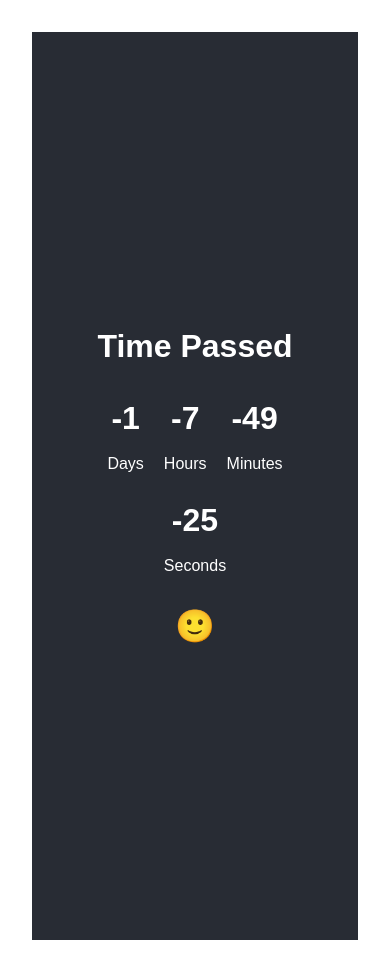
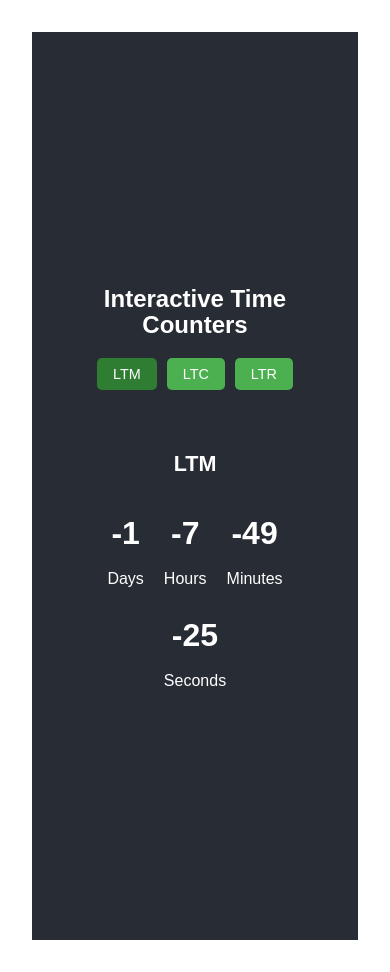
Before and after one commit to Shahryartariq/Date_Passed, a Vue app: page / in a window 390 px wide. Built offline with nearby package versions, Linux system fonts and the light colour scheme.

Commit message:
Added Three Times and New layout

```diff
--- a/src/App.vue
+++ b/src/App.vue
@@ -1,58 +1,47 @@
 <template>
-  <div id="app" class="time-passed">
-    <h1>Time Passed</h1>
-    <div class="time-counter">
-      <!-- <p>Since {{ startDate.toLocaleString() }},</p> -->
-      <div class="time-unit">
-        <span>{{ days }}</span>
-        <label>Days</label>
-      </div>
-      <div class="time-unit">
-        <span>{{ hours }}</span>
-        <label>Hours</label>
-      </div>
-      <div class="time-unit">
-        <span>{{ minutes }}</span>
-        <label>Minutes</label>
-      </div>
-      <div class="time-unit">
-        <span>{{ seconds }}</span>
-        <label>Seconds</label>
-      </div>
+  <div id="app">
+    <h1>Interactive Time Counters</h1>
 
+    <!-- Tabs for Switching Between Time Counters -->
+    <div class="tabs">
+      <button
+        v-for="(tab, index) in tabs"
+        :key="index"
+        :class="{ active: activeTab === index }"
+        @click="activeTab = index"
+      >
+        {{ tab }}
+      </button>
     </div>
-    <h1>🙂</h1>
+
+    <!-- Display the Active Time Counter -->
+    <div v-if="activeTab === 0" class="tab-content">
+      <h2>LTM</h2>
+      <TimeCounter :startDate="new Date('2024-09-21T20:56:00')" />
+    </div>
+    <div v-if="activeTab === 1" class="tab-content">
+      <h2>LTC</h2>
+      <TimeCounter :startDate="new Date('2024-09-22T15:00:00')" />
+    </div>
+    <div v-if="activeTab === 2" class="tab-content">
+      <h2>LTR</h2>
+      <TimeCounter :startDate="new Date('2024-09-23T10:00:00')" />
+    </div>
   </div>
 </template>
 
 <script>
+import TimeCounter from './components/TimeCounter.vue';
+
 export default {
+  components: {
+    TimeCounter,
+  },
   data() {
     return {
-      startDate: new Date('2024-09-21T20:56:00'), // Replace with your desired start date
-      days: 0,
-      hours: 0,
-      minutes: 0,
-      seconds: 0,
-      interval: null,
+      activeTab: 0,  // Keeps track of the active tab
+      tabs: ['LTM', 'LTC', 'LTR']  // Tab titles
     };
-  },
-  mounted() {
-    this.calculateTimePassed();
-    this.interval = setInterval(this.calculateTimePassed, 1000);
-  },
-  beforeUnmount() {
-    clearInterval(this.interval);
-  },
-  methods: {
-    calculateTimePassed() {
-      const now = new Date();
-      const timeDiff = now.getTime() - this.startDate.getTime();
-      this.days = Math.floor(timeDiff / (1000 * 3600 * 24));
-      this.hours = Math.floor((timeDiff % (1000 * 3600 * 24)) / (1000 * 3600));
-      this.minutes = Math.floor((timeDiff % (1000 * 3600)) / (1000 * 60));
-      this.seconds = Math.floor((timeDiff % (1000 * 60)) / 1000);
-    },
   },
 };
 </script>
@@ -61,9 +50,9 @@ export default {
 #app {
   display: flex;
   flex-direction: column;
+  align-items: center;
   justify-content: center;
-  align-items: center;
-  height: 100vh;
+  min-height: 100vh;
   text-align: center;
   background-color: #282c34;
   color: white;
@@ -75,27 +64,55 @@ h1 {
   margin-bottom: 20px;
 }
 
-.time-counter {
+.tabs {
   display: flex;
   justify-content: center;
-  align-items: center;
-  flex-wrap: wrap;
+  margin-bottom: 20px;
 }
 
-.time-unit {
-  display: flex;
-  flex-direction: column;
-  align-items: center;
-  margin: 10px;
+button {
+  background-color: #4caf50;
+  border: none;
+  padding: 10px 20px;
+  margin: 0 10px;
+  color: white;
+  font-size: 1rem;
+  cursor: pointer;
+  border-radius: 5px;
+  transition: background-color 0.3s ease;
 }
 
-.time-unit span {
-  font-size: 2rem;
-  font-weight: bold;
+button.active {
+  background-color: #2e7d32;
 }
 
-.time-unit label {
-  font-size: 1rem;
-  margin-top: 10px;
+button:hover {
+  background-color: #66bb6a;
+}
+
+.tab-content {
+  margin-top: 20px;
+  animation: fadeIn 0.5s ease;
+}
+
+@keyframes fadeIn {
+  from { opacity: 0; }
+  to { opacity: 1; }
+}
+
+@media (max-width: 768px) {
+  h1 {
+    font-size: 1.5rem;
+  }
+
+  button {
+    font-size: 0.9rem;
+    padding: 8px 16px;
+    margin: 0 5px;
+  }
+
+  .tab-content {
+    font-size: 0.9rem;
+  }
 }
 </style>
--- /dev/null
+++ b/src/components/TimeCounter.vue
@@ -0,0 +1,83 @@
+<template>
+    <div class="time-counter">
+      <div class="time-unit">
+        <span>{{ days }}</span>
+        <label>Days</label>
+      </div>
+      <div class="time-unit">
+        <span>{{ hours }}</span>
+        <label>Hours</label>
+      </div>
+      <div class="time-unit">
+        <span>{{ minutes }}</span>
+        <label>Minutes</label>
+      </div>
+      <div class="time-unit">
+        <span>{{ seconds }}</span>
+        <label>Seconds</label>
+      </div>
+    </div>
+  </template>
+
+  <script>
+  export default {
+    props: {
+      startDate: {
+        type: Date,
+        required: true,
+      },
+    },
+    data() {
+      return {
+        days: 0,
+        hours: 0,
+        minutes: 0,
+        seconds: 0,
+        interval: null,
+      };
+    },
+    mounted() {
+      this.calculateTimePassed();
+      this.interval = setInterval(this.calculateTimePassed, 1000);
+    },
+    beforeUnmount() {
+      clearInterval(this.interval);
+    },
+    methods: {
+      calculateTimePassed() {
+        const now = new Date();
+        const timeDiff = now.getTime() - this.startDate.getTime();
+        this.days = Math.floor(timeDiff / (1000 * 3600 * 24));
+        this.hours = Math.floor((timeDiff % (1000 * 3600 * 24)) / (1000 * 3600));
+        this.minutes = Math.floor((timeDiff % (1000 * 3600)) / (1000 * 60));
+        this.seconds = Math.floor((timeDiff % (1000 * 60)) / 1000);
+      },
+    },
+  };
+  </script>
+
+  <style scoped>
+  .time-counter {
+    display: flex;
+    justify-content: center;
+    align-items: center;
+    flex-wrap: wrap;
+  }
+
+  .time-unit {
+    display: flex;
+    flex-direction: column;
+    align-items: center;
+    margin: 10px;
+  }
+
+  .time-unit span {
+    font-size: 2rem;
+    font-weight: bold;
+  }
+
+  .time-unit label {
+    font-size: 1rem;
+    margin-top: 10px;
+  }
+  </style>
```
